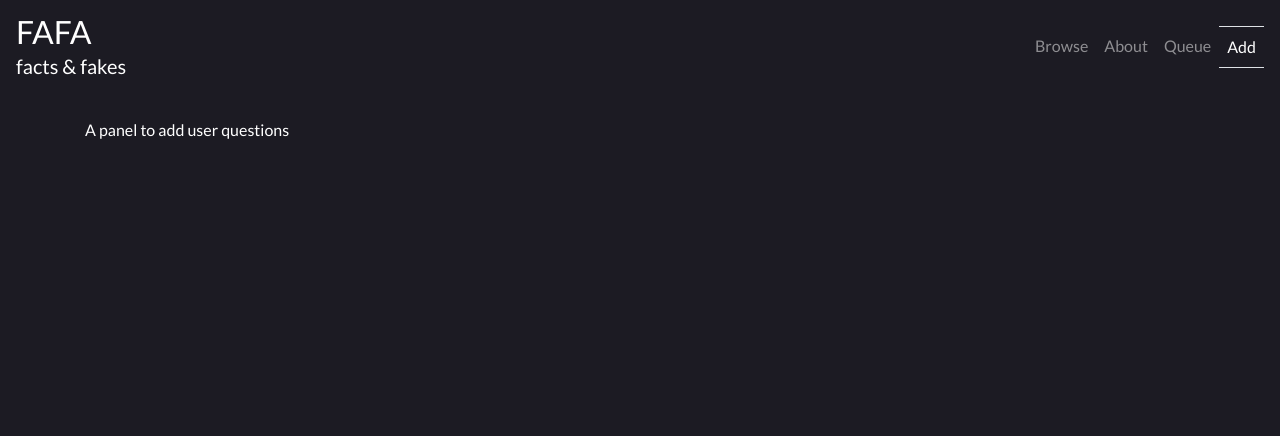
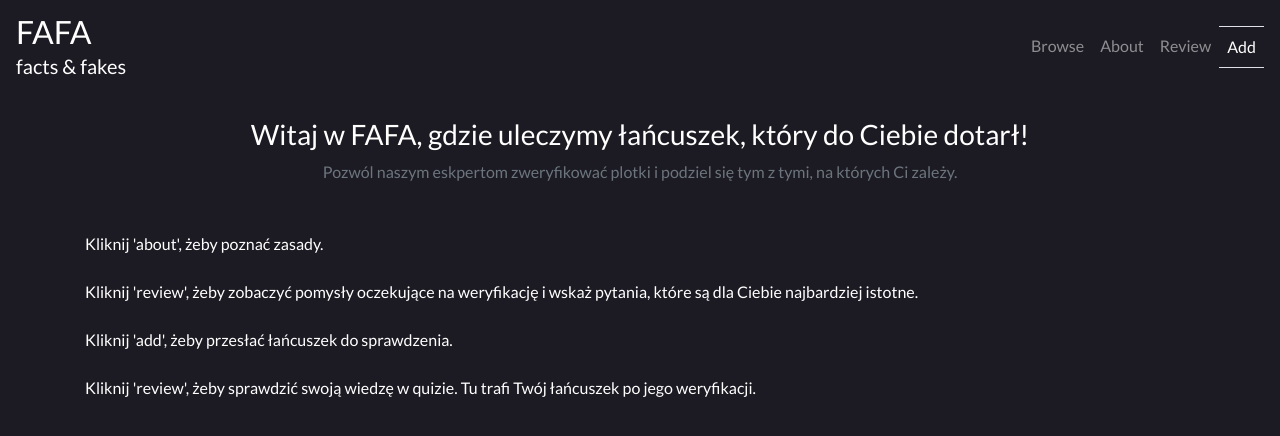
Before and after one commit to Fact-Fakes/fafa, a React (Create React App) app in the folder frontend/: page /add in a window 1280 px wide. Shown: the top 436 px of the page. Built offline with nearby package versions, Linux system fonts and the light colour scheme; no server answers.

Commit message:
fresh about page

```diff
--- a/frontend/src/components/Header/Header.tsx
+++ b/frontend/src/components/Header/Header.tsx
@@ -54,7 +54,7 @@ const Header = () => {
           to="/questions/1"
           activeClassName="active"
         >
-          {t("queue")}
+          {t("review")}
         </NavLink>
         <NavLink className="nav-link capitalized" to="/add" activeClassName="active">
           {t("add")}
--- a/frontend/src/i18n/english.json
+++ b/frontend/src/i18n/english.json
@@ -3,7 +3,7 @@
     "browse": "browse",
     "active": "active",
     "rules": "rules",
-    "queue": "queue",
+    "review": "review",
     "add": "add",
     "ourExpert": "our expert",
     "answers": "answers",
--- a/frontend/src/i18n/polish.json
+++ b/frontend/src/i18n/polish.json
@@ -3,7 +3,7 @@
     "browse": "przeglądaj",
     "active": "aktywny",
     "rules": "zasady",
-    "queue": "poczekalnia",
+    "review": "poczekalnia",
     "add": "dodaj",
     "ourExpert": "nasz ekspert",
     "answers": "odpowiada",
--- a/frontend/src/pages/AddQuestion/AddQuestion.tsx
+++ b/frontend/src/pages/AddQuestion/AddQuestion.tsx
@@ -1,6 +1,48 @@
 import React from "react";
 const AddQuestion: React.FC = () => {
-  return <div>A panel to add user questions</div>;
+  return (
+    <div>
+      <h3 className="text-white text-center">
+        Witaj w FAFA, gdzie uleczymy łańcuszek, który do Ciebie dotarł!
+      </h3>
+      <p className="text-muted text-center">
+        Pozwól naszym eskpertom zweryfikować plotki i podziel się tym z tymi, na których
+        Ci zależy.
+      </p>
+      <div className="page-map">
+        <p className="text-white mt-5">
+          Kliknij{" "}
+          <a className="text-white" href="/about">
+            'about'
+          </a>
+          , żeby poznać zasady.
+        </p>
+        <p className="text-white mt-4">
+          Kliknij{" "}
+          <a className="text-white" href="/about">
+            'review'
+          </a>
+          , żeby zobaczyć pomysły oczekujące na weryfikację i wskaż pytania, które są
+          dla Ciebie najbardziej istotne.
+        </p>
+        <p className="text-white mt-4">
+          Kliknij{" "}
+          <a className="text-white" href="/about">
+            'add'
+          </a>
+          , żeby przesłać łańcuszek do sprawdzenia.
+        </p>
+        <p className="text-white mt-4">
+          Kliknij{" "}
+          <a className="text-white" href="/about">
+            'review'
+          </a>
+          , żeby sprawdzić swoją wiedzę w quizie. Tu trafi Twój łańcuszek po jego
+          weryfikacji.
+        </p>
+      </div>{" "}
+    </div>
+  );
 };
 
 export default AddQuestion;
```
